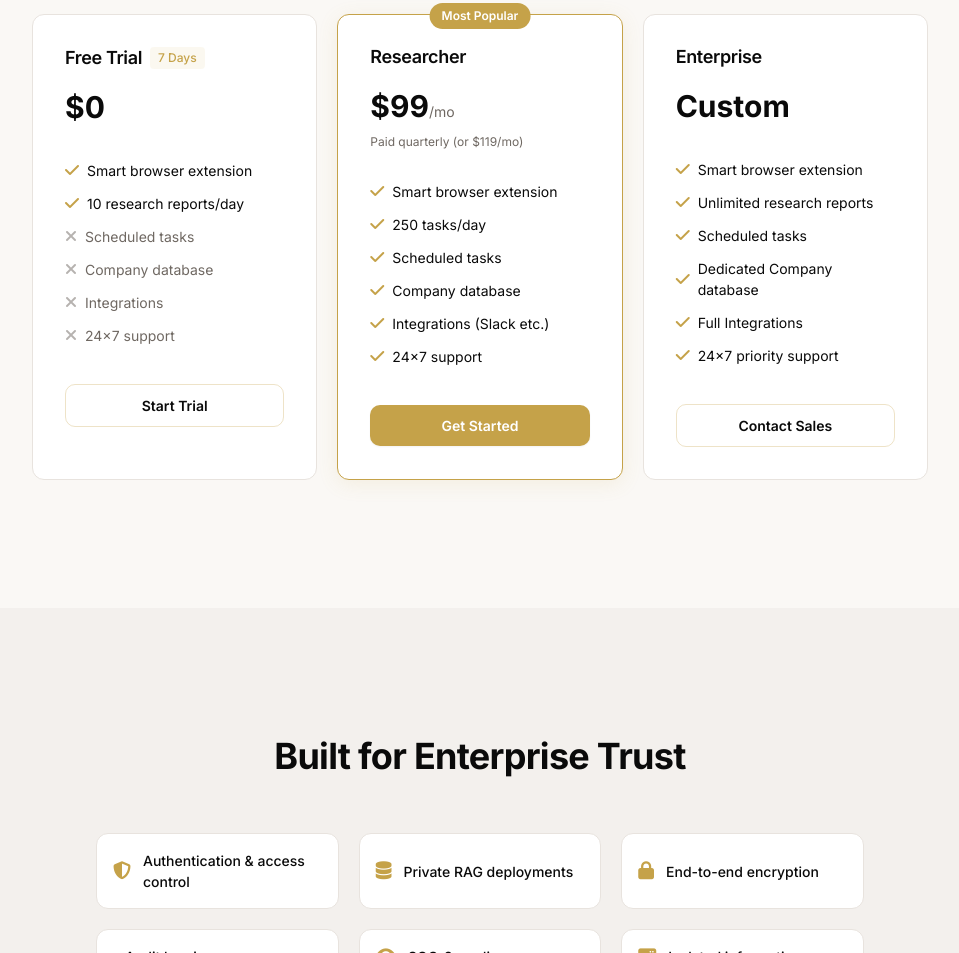
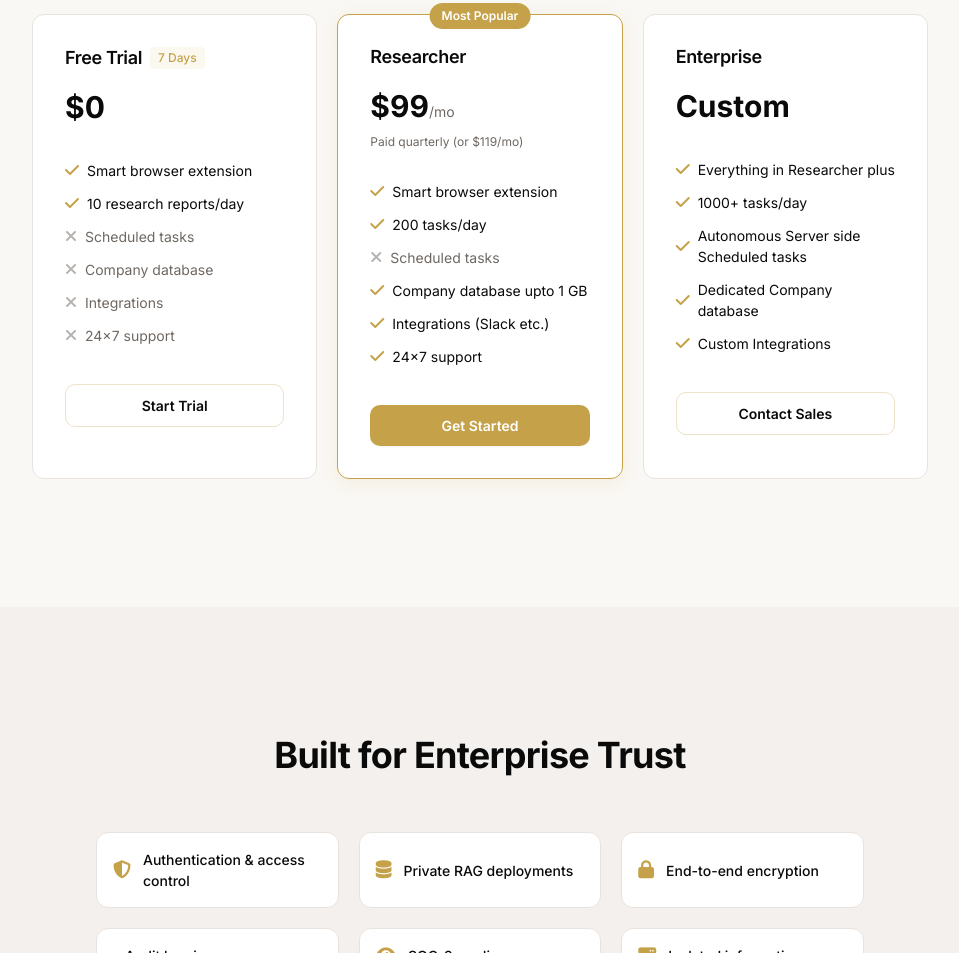
Before and after one commit to LawGlitch-net/LawGlitch_Ai, a plain HTML site: page index.html in a window 1280 px wide. Shown: the part 5664-6617 px from the top of the page, without its empty margins (160-1119 px from the left). Drawn offline with nearby package versions, Linux system fonts and the light colour scheme.

Commit message:
Update index.html

```diff
--- a/index.html
+++ b/index.html
@@ -407,9 +407,10 @@
             </div>
             <ul class="pricing-features">
               <li><i class="fas fa-check"></i> Smart browser extension</li>
-              <li><i class="fas fa-check"></i> 250 tasks/day</li>
-              <li><i class="fas fa-check"></i> Scheduled tasks</li>
-              <li><i class="fas fa-check"></i> Company database</li>
+              <li><i class="fas fa-check"></i> 200 tasks/day</li>
+              <li style="color:var(--muted-foreground)"><i class="fas fa-times"
+                  style="color:var(--muted-foreground);opacity:0.5"></i> Scheduled tasks</li>
+              <li><i class="fas fa-check"></i> Company database upto 1 GB</li>
               <li><i class="fas fa-check"></i> Integrations (Slack etc.)</li>
               <li><i class="fas fa-check"></i> 24x7 support</li>
             </ul>
@@ -421,12 +422,11 @@
             </div>
             <div class="pricing-price"><span class="text-3xl font-bold">Custom</span></div>
             <ul class="pricing-features">
-              <li><i class="fas fa-check"></i> Smart browser extension</li>
-              <li><i class="fas fa-check"></i> Unlimited research reports</li>
-              <li><i class="fas fa-check"></i> Scheduled tasks</li>
+              <li><i class="fas fa-check"></i> Everything in Researcher plus</li>
+              <li><i class="fas fa-check"></i> 1000+ tasks/day</li>
+              <li><i class="fas fa-check"></i> Autonomous Server side Scheduled tasks</li>
               <li><i class="fas fa-check"></i> Dedicated Company database</li>
-              <li><i class="fas fa-check"></i> Full Integrations</li>
-              <li><i class="fas fa-check"></i> 24x7 priority support</li>
+              <li><i class="fas fa-check"></i> Custom Integrations</li>
             </ul>
             <button class="btn btn-hero-outline btn-full" onclick="openModal('book-trial-modal')">Contact Sales</button>
           </div>
```
